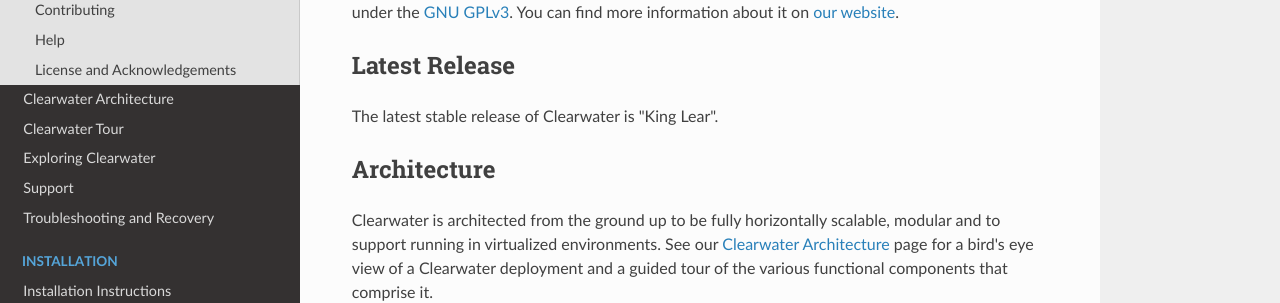
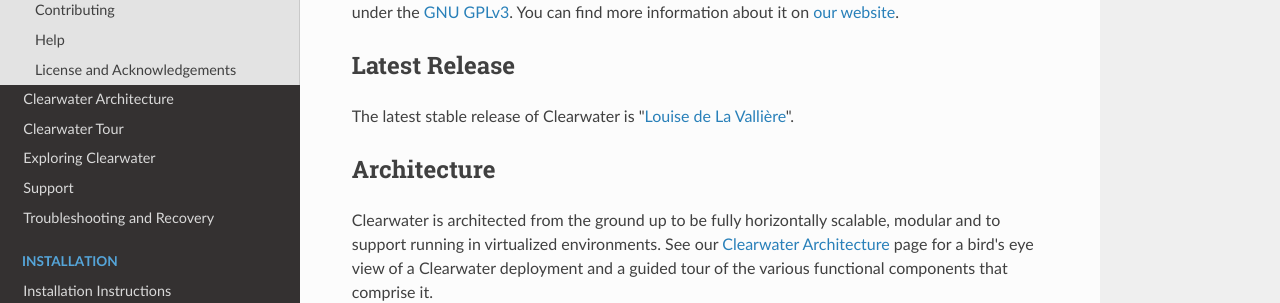
Before and after one commit to Metaswitch/clearwater-readthedocs, an MkDocs documentation site: the page built from docs/index.md, in a window 1280 px wide and 900 px high. Shown: the part 183-486 px from the top of the window. Built offline with MkDocs 1.6.1, drawn with Linux system fonts in a browser that asks for light colours; nearby versions of some CDN libraries; old or Windows-style settings are respelled for this version of MkDocs.

Commit message:
Update latest release

```diff
--- a/docs/index.md
+++ b/docs/index.md
@@ -4,7 +4,7 @@ Project Clearwater is an open-source IMS core, developed by [Metaswitch Networks
 
 ## Latest Release
 
-The latest stable release of Clearwater is "King Lear".
+The latest stable release of Clearwater is "[Louise de La Vallière](https://www.goodreads.com/book/show/937643.Louise_de_La_Valli_re)".
 
 ## Architecture
 
```
